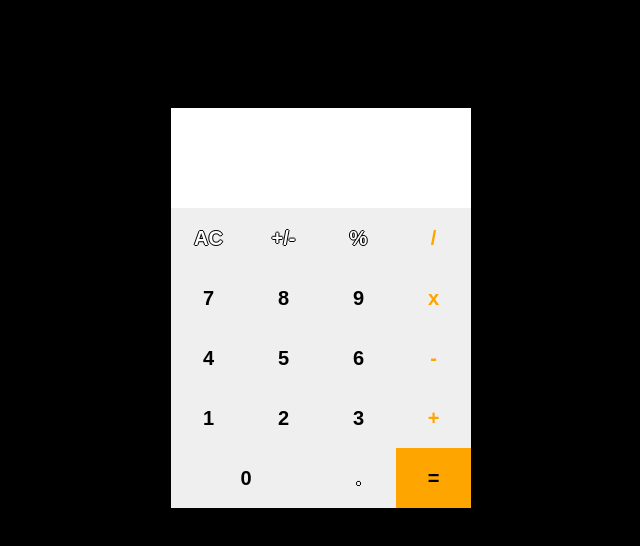
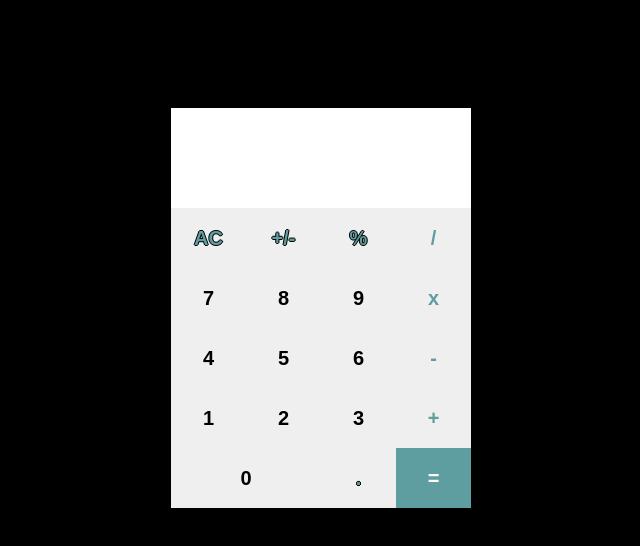
Before and after one commit to luckie10/odin-calculator, a plain HTML site: page index.html in a window 1280 px wide. Shown: the whole page, without its empty margins (319-959 px from the left). Drawn offline with Linux system fonts and the light colour scheme.

Commit message:
Change colors and fix multiplication with keyboard

```diff
--- a/scripts.js
+++ b/scripts.js
@@ -2,6 +2,7 @@ const OPERATORS = {
 	'+': 'add',
 	'-': 'subtract',
 	'x': 'multiply',
+	'*': 'multiply',
 	'/': 'divide',
 }
 
--- a/style.css
+++ b/style.css
@@ -50,16 +50,17 @@ button {
 }
 
 .operator {
-	color: orange;
+	color: cadetblue;
 }
 
 .equals {
-	background-color: orange;
+	background-color: cadetblue;
+	color: white;
 }
 
 .function {
 	text-shadow: -1px 0 black, 0 1px black, 1px 0 black, 0 -1px black;
-	color: white;
+	color: cadetblue;
 }
 
 button:nth-child(17) {
```
